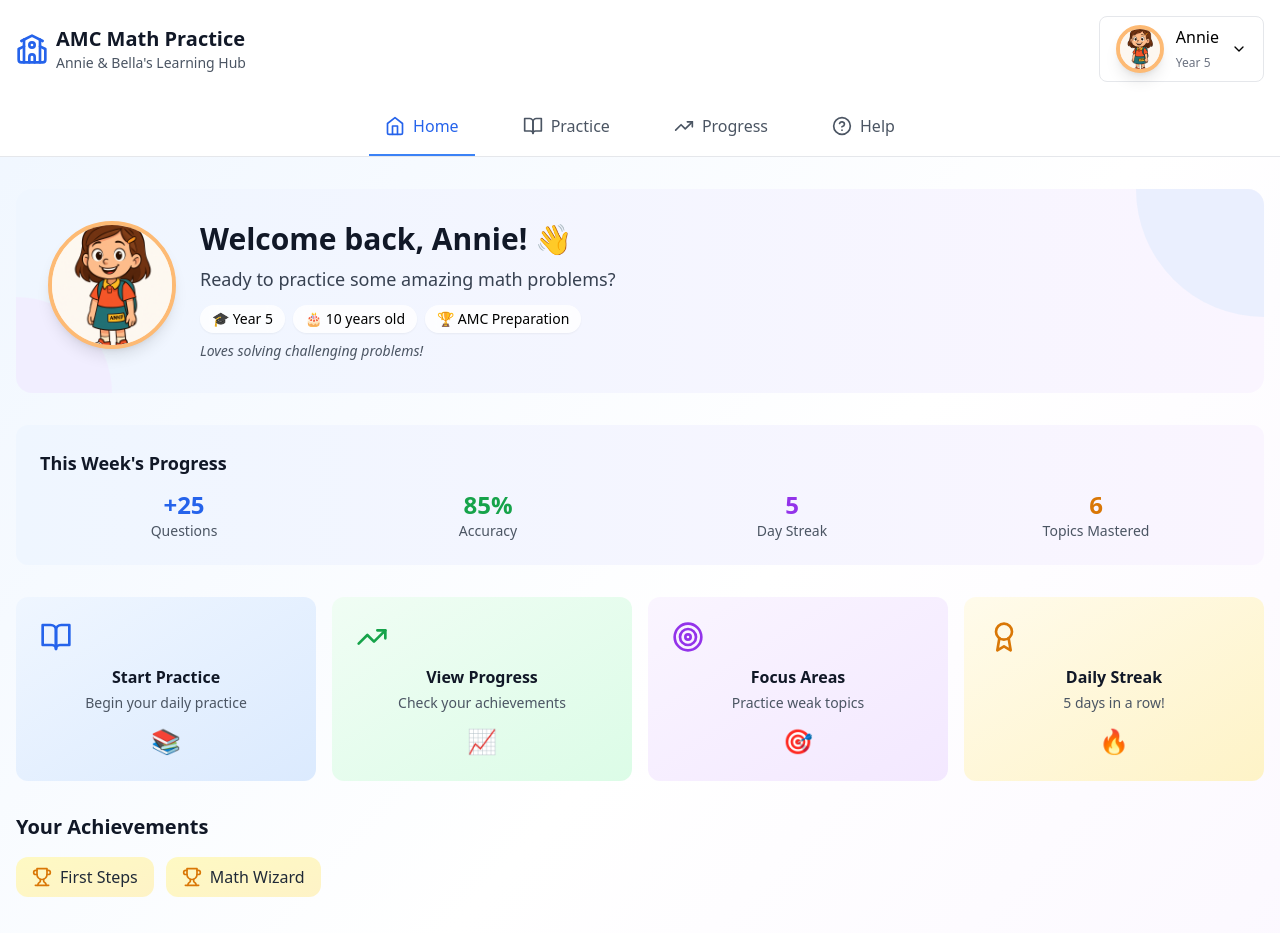
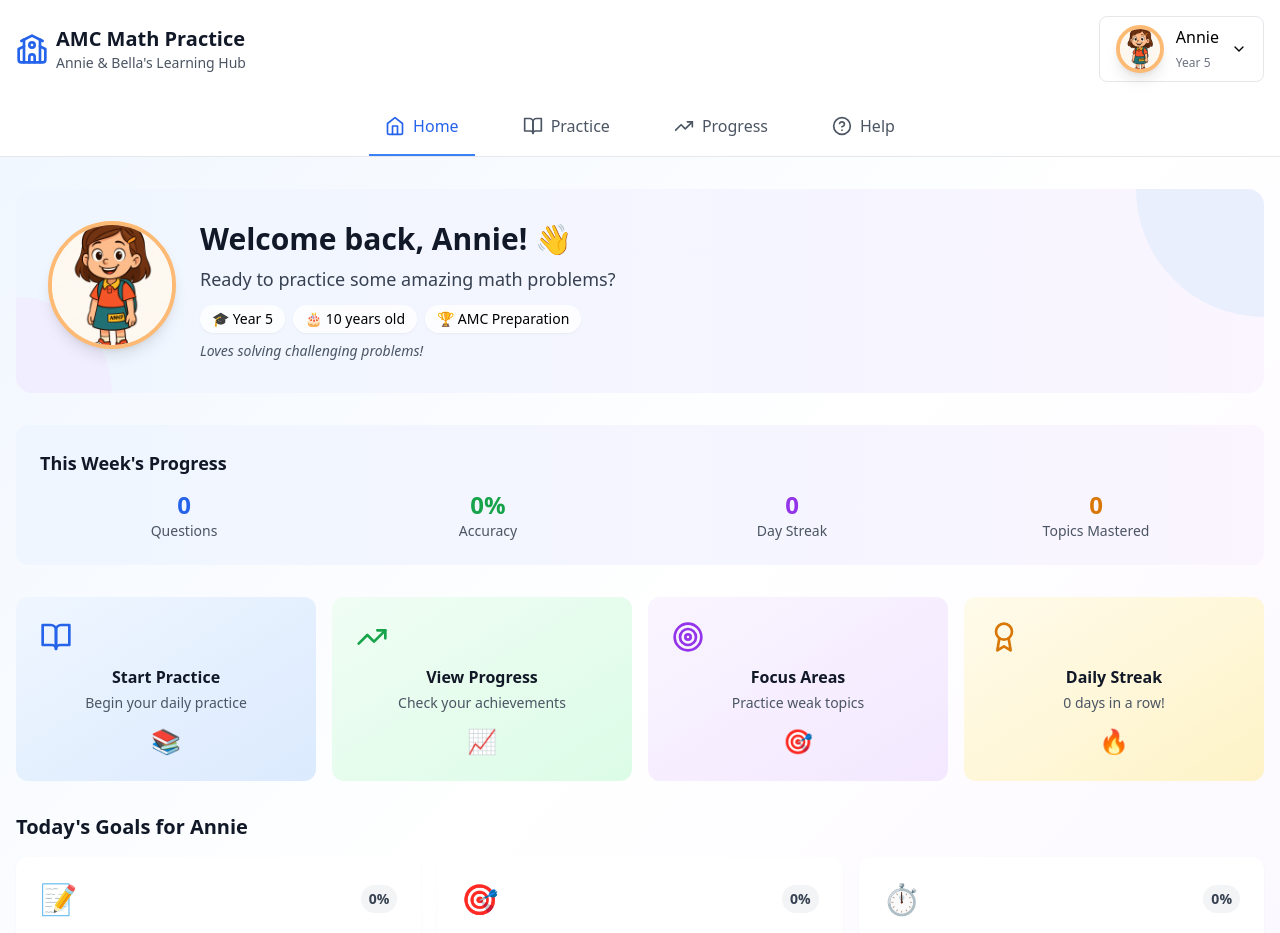
Before and after one commit to siberitycs/amc-math-practice, a React (Vite) app: page / in a window 1280 px wide. Shown: the top 933 px of the page. Built offline with nearby package versions, Linux system fonts and the light colour scheme.

Commit message:
Reset user stats to realistic starting values - remove fake data that was causing achievement loops

```diff
--- a/src/App.jsx
+++ b/src/App.jsx
@@ -20,6 +20,7 @@
     setShowAchievement(null);
     localStorage.removeItem('amc-math-achievements');
     localStorage.removeItem('amc-math-stats');
+    localStorage.removeItem('amc-math-mistakes');
     // Force reload to clear any stuck state
     window.location.reload();
   };
@@ -30,8 +31,19 @@
     console.log('Achievement state cleared manually');
   };
 
-  // Clear any stuck achievement state on app load
+  // Load user stats from localStorage or initialize with clean data
   useEffect(() => {
+    const savedStats = localStorage.getItem('amc-math-stats');
+    if (savedStats) {
+      try {
+        const parsedStats = JSON.parse(savedStats);
+        setUserStats(parsedStats);
+      } catch (error) {
+        console.log('Error loading stats, using clean data');
+        localStorage.removeItem('amc-math-stats');
+      }
+    }
+
     // Clear any stuck achievement popup on startup
     setShowAchievement(null);
   }, []);
@@ -69,36 +81,18 @@
   const [currentStep, setCurrentStep] = useState(0);
   const [userStats, setUserStats] = useState({
     Annie: {
-      totalQuestions: 127,
-      accuracy: 85,
-      streak: 5,
-      badges: ['First Steps', 'Math Wizard'],
-      topicStats: {
-        1: { attempted: 20, correct: 18, lastPracticed: Date.now() - 86400000 },
-        2: { attempted: 15, correct: 13, lastPracticed: Date.now() - 172800000 },
-        3: { attempted: 10, correct: 7, lastPracticed: Date.now() - 259200000 },
-        4: { attempted: 8, correct: 5, lastPracticed: Date.now() - 345600000 },
-        5: { attempted: 12, correct: 10, lastPracticed: Date.now() - 432000000 },
-        6: { attempted: 18, correct: 16, lastPracticed: Date.now() - 518400000 },
-        7: { attempted: 22, correct: 20, lastPracticed: Date.now() - 604800000 },
-        8: { attempted: 5, correct: 3, lastPracticed: Date.now() - 691200000 }
-      }
+      totalQuestions: 0,
+      accuracy: 0,
+      streak: 0,
+      badges: [],
+      topicStats: {}
     },
     Bella: {
-      totalQuestions: 89,
-      accuracy: 78,
-      streak: 3,
-      badges: ['First Steps'],
-      topicStats: {
-        1: { attempted: 15, correct: 13, lastPracticed: Date.now() - 86400000 },
-        2: { attempted: 20, correct: 17, lastPracticed: Date.now() - 172800000 },
-        3: { attempted: 8, correct: 5, lastPracticed: Date.now() - 259200000 },
-        4: { attempted: 5, correct: 2, lastPracticed: Date.now() - 345600000 },
-        5: { attempted: 7, correct: 4, lastPracticed: Date.now() - 432000000 },
-        6: { attempted: 12, correct: 9, lastPracticed: Date.now() - 518400000 },
-        7: { attempted: 15, correct: 12, lastPracticed: Date.now() - 604800000 },
-        8: { attempted: 3, correct: 1, lastPracticed: Date.now() - 691200000 }
-      }
+      totalQuestions: 0,
+      accuracy: 0,
+      streak: 0,
+      badges: [],
+      topicStats: {}
     }
   });
 
@@ -125,14 +119,14 @@
 
   const todayGoals = {
     Annie: [
-      { id: 1, title: 'Practice Session', desc: 'Complete 10 math problems', progress: 3, total: 10, color: 'bg-blue-500', icon: '📝' },
-      { id: 2, title: 'Accuracy Goal', desc: 'Achieve 80% accuracy', progress: 85, total: 100, color: 'bg-green-500', icon: '🎯' },
-      { id: 3, title: 'Study Time', desc: 'Practice for 30 minutes', progress: 12, total: 30, color: 'bg-purple-500', icon: '⏱️' }
+      { id: 1, title: 'Practice Session', desc: 'Complete 10 math problems', progress: 0, total: 10, color: 'bg-blue-500', icon: '📝' },
+      { id: 2, title: 'Accuracy Goal', desc: 'Achieve 80% accuracy', progress: 0, total: 100, color: 'bg-green-500', icon: '🎯' },
+      { id: 3, title: 'Study Time', desc: 'Practice for 30 minutes', progress: 0, total: 30, color: 'bg-purple-500', icon: '⏱️' }
     ],
     Bella: [
-      { id: 1, title: 'Practice Session', desc: 'Complete 10 math problems', progress: 5, total: 10, color: 'bg-blue-500', icon: '📝' },
-      { id: 2, title: 'Accuracy Goal', desc: 'Achieve 70% accuracy', progress: 75, total: 100, color: 'bg-green-500', icon: '🎯' },
-      { id: 3, title: 'Study Time', desc: 'Practice for 20 minutes', progress: 8, total: 20, color: 'bg-purple-500', icon: '⏱️' }
+      { id: 1, title: 'Practice Session', desc: 'Complete 10 math problems', progress: 0, total: 10, color: 'bg-blue-500', icon: '📝' },
+      { id: 2, title: 'Accuracy Goal', desc: 'Achieve 70% accuracy', progress: 0, total: 100, color: 'bg-green-500', icon: '🎯' },
+      { id: 3, title: 'Study Time', desc: 'Practice for 20 minutes', progress: 0, total: 20, color: 'bg-purple-500', icon: '⏱️' }
     ]
   };
 
```
